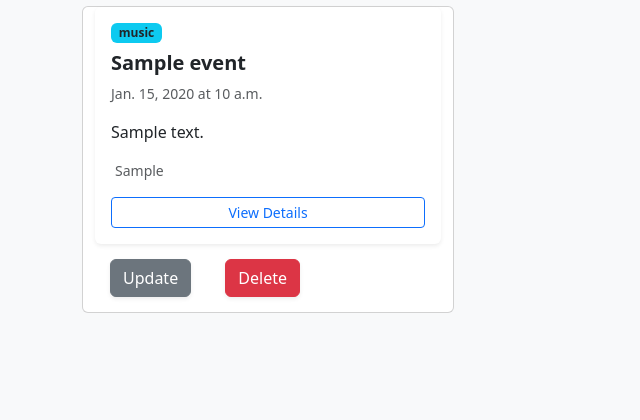
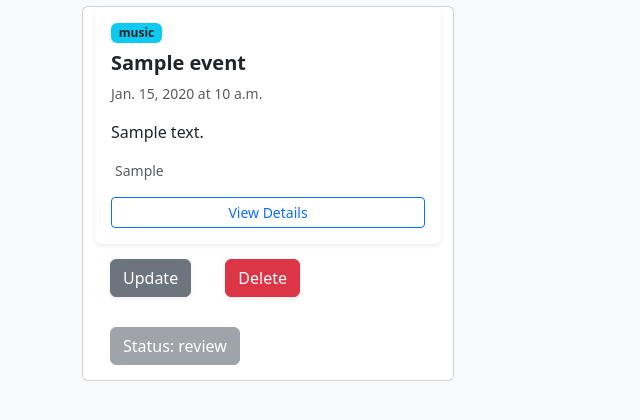
Before and after one commit to shenghuang-afk/Fargo-Area-Event-Discovery, a Django app: page /user-events/ in a window 1280 px wide. Shown: the part 346-766 px from the top of the page, without its empty margins (0-640 px from the left). Run offline with Django 5.2, Linux system fonts and the light colour scheme; a user stored in the database is signed in; tables that the repository leaves empty hold one stand-in row (values such as "Sample post").

Commit message:
added status to user_events.html

```diff
--- a/website/templates/website/userEvents.html
+++ b/website/templates/website/userEvents.html
@@ -64,6 +64,7 @@
               <div class="container-flex">
                 <a class="btn btn-secondary shadow-sm" href="{% url 'updateEvent' event.event_id %}" style="margin:15px;">Update</a>
                 <a class="btn btn-danger shadow-sm" href="{% url 'deleteEvent' event.event_id %}" style="margin:15px;">Delete</a>
+                <p class="btn btn-secondary disabled" style="margin:15px;">Status: {{ event.status }}</p>
               </div>
             </div>
           {% empty %}
```
